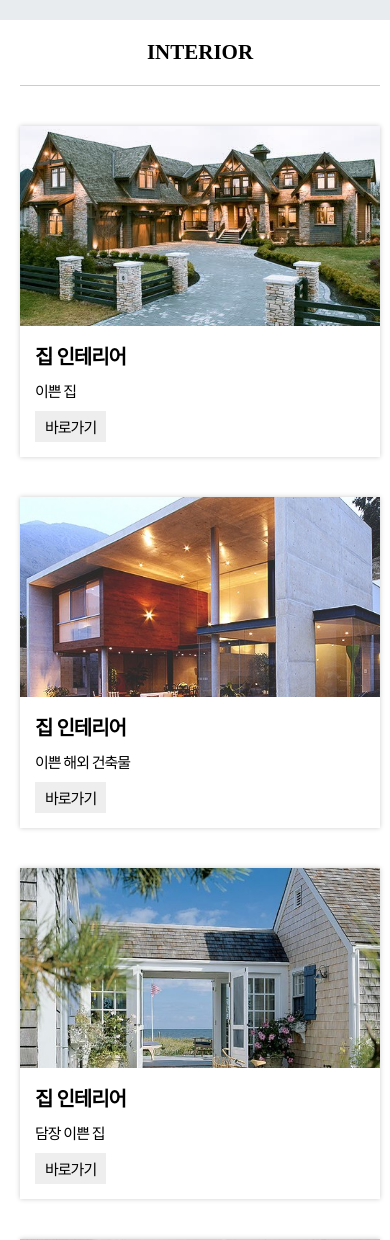
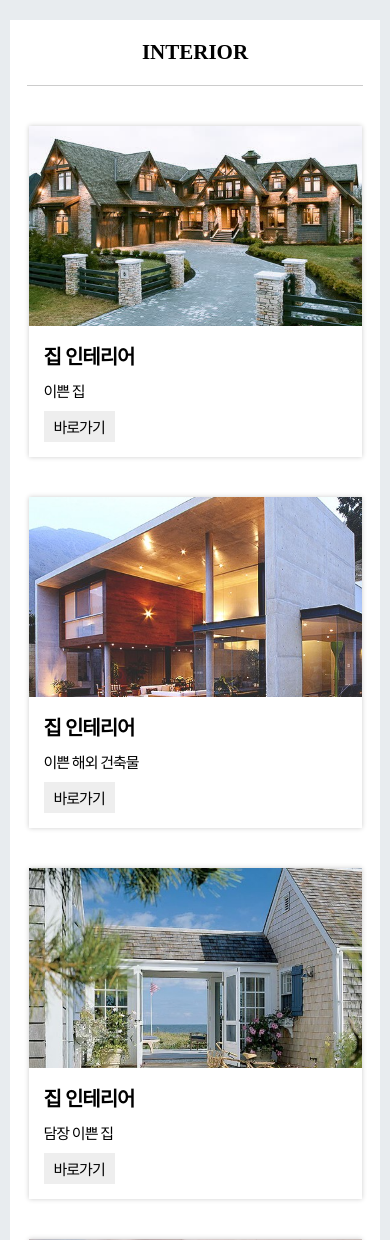
Before and after one commit to pshho/aws-django, a Django app: page /interior/ in a window 390 px wide. Shown: the part 70-1310 px from the top of the page. Run offline with Django 4.2, Linux system fonts and the light colour scheme; some web fonts are replaced.

Commit message:
반응형 수정

```diff
--- a/polls/static/css/interior/style.css
+++ b/polls/static/css/interior/style.css
@@ -272,7 +272,7 @@ a{text-decoration: none; color: inherit;}
 /* 반응형 시작 - 모바일 */
 @media (max-width: 600px) {
     .list_wrap{
-        width: 400px;
+        width: 370px;
         margin-bottom: 100px
         padding: 0;
         background: white;
--- a/polls/static/css/news/style.css
+++ b/polls/static/css/news/style.css
@@ -273,7 +273,7 @@ a{text-decoration: none; color: inherit;}
 /* 반응형 시작 - 모바일 */
 @media (max-width: 600px) {
     .list_wrap{
-        width: 400px;
+        width: 370px;
         margin-bottom: 100px
         padding: 0;
         background: white;
```
Also changed, not shown: polls/templates/map/search.html (+17 -2 lines).
